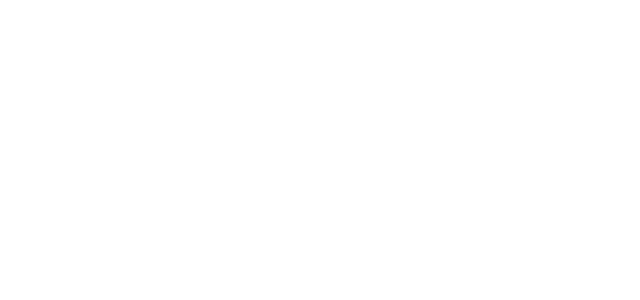
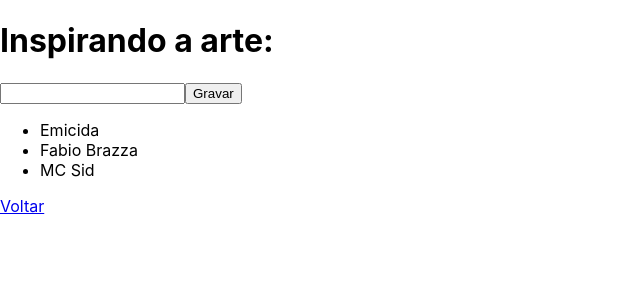
Before and after one commit to fabioab1/meu-projeto-react, a React (Create React App) app: page /list3 in a window 1280 px wide. Before the commit this address had no page. Shown: the top 300 px of the page, without its empty margins (0-640 px from the left). Built offline with nearby package versions, Linux system fonts and the light colour scheme.

Commit message:
feat: adiciona o componente List3, do tutorial, implementado

```diff
--- /dev/null
+++ b/src/CounterList.js
@@ -0,0 +1,40 @@
+import { useState } from "react";
+import { Link } from "react-router-dom";
+
+let initialCounters = [
+    0, 0, 0
+];
+
+export default function CounterList() {
+    const [counters, setCounters] = useState(
+        initialCounters
+    );
+
+    function handleIncrementClick(index) {
+        const nextCounters = counters.map((c, i) => {
+            if (i === index) {
+                return c + 1;
+            } else {
+                return c;
+            }
+        });
+        setCounters(nextCounters);
+    }
+
+    return (
+        <>
+            <ul>
+                {counters.map((counter, i) => (
+                    <li key={i}>
+                        {counter}
+                        <button onClick={() => {
+                            handleIncrementClick(i);
+                        }}>+1</button>
+                    </li>
+                ))}
+            </ul>
+
+            <Link to="/Atv04">Voltar</Link>
+        </>
+    );
+}
--- /dev/null
+++ b/src/List3.js
@@ -0,0 +1,47 @@
+import { useState } from "react";
+import { Link } from "react-router-dom";
+
+let nextId = 3;
+const initialRappers = [
+    { id: 0, name: 'Emicida' },
+    { id: 1, name: 'Fabio Brazza' },
+    { id: 2, name: 'MC Sid' },
+];
+
+export default function List3() {
+    const [name, setName] = useState('');
+    const [rappers, setRappers] = useState(
+        initialRappers
+    );
+
+    function handleClick() {
+        const insertAt = 1;
+        const nextRappers = [
+            ...rappers.slice(0, insertAt),
+            { id: nextId++, name: name },
+            ...rappers.slice(insertAt)
+        ];
+        setRappers(nextRappers);
+        setName('');
+    }
+
+    return (
+        <>
+            <h1>Inspirando a arte:</h1>
+            <input
+                value={name}
+                onChange={e => setName(e.target.value)}
+            />
+            <button onClick={handleClick}>
+                Gravar
+            </button>
+            <ul>
+                {rappers.map(rapper => (
+                    <li key={rapper.id}>{rapper.name}</li>
+                ))}
+            </ul>
+
+            <Link to="/Atv04">Voltar</Link>
+        </>
+    );
+}
--- a/src/minhasRotas.js
+++ b/src/minhasRotas.js
@@ -12,6 +12,8 @@
 import List from "./List";
 import List2 from "./List2";
 import ShapeEditor from "./ShapeEditor";
+import CounterList from "./CounterList";
+import List3 from "./List3";
 
 export default function MinhasRotas(){
     return(
@@ -29,6 +31,8 @@
                 <Route path="/list" element={<List />}/>
                 <Route path="/list2" element={<List2 />}/>
                 <Route path="/shape-editor" element={<ShapeEditor />}/>
+                <Route path="/counter-list" element={<CounterList />}/>
+                <Route path="/list3" element={<List3 />}/>
 
             </Routes>
         </BrowserRouter>
```
